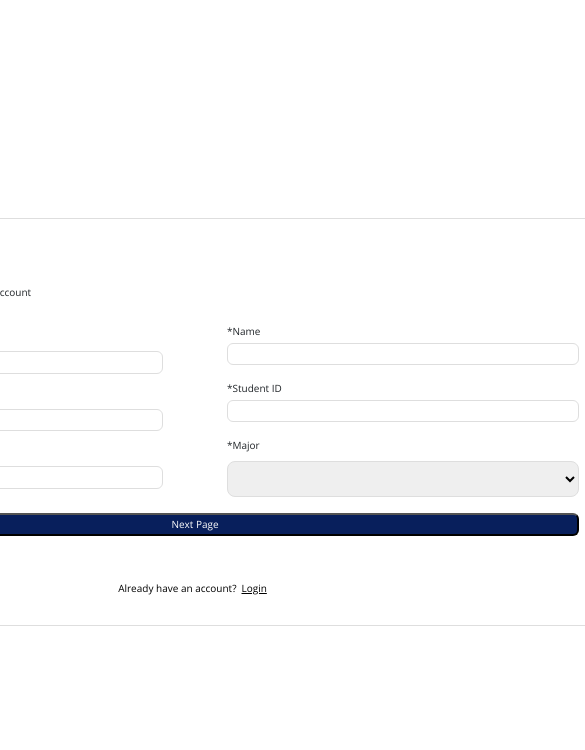
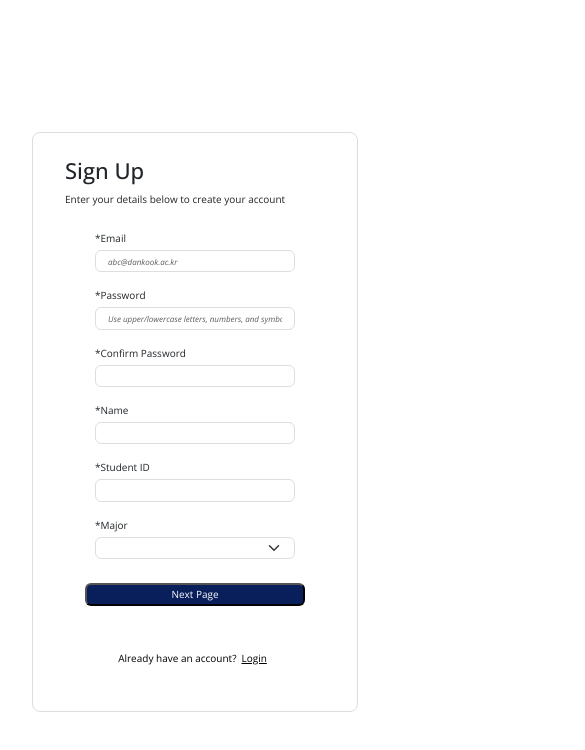
Before and after one commit to userVallen/UniBridge, a React (Create React App) app: page /signup in a window 390 px wide. Shown: the top 750 px of the page, 585 px wide, since content can reach past the window. Built offline with nearby package versions, Linux system fonts and the light colour scheme.

Commit message:
Made login and sign up page responsive

```diff
--- a/public/styles.css
+++ b/public/styles.css
@@ -1,5 +1,14 @@
+body,
+html {
+  overflow-y: auto;
+}
+
 body {
   margin: 0;
+}
+
+html {
+  overflow-y: scroll;
 }
 
 .container {
--- a/src/pages/Login/Login.jsx
+++ b/src/pages/Login/Login.jsx
@@ -1,4 +1,5 @@
 import React from "react";
+import { Container, Form } from "react-bootstrap";
 import sharedStyles from "../../styles/AuthPage.module.css";
 import styles from "./Login.module.css";
 
@@ -14,26 +15,32 @@ function Login() {
 
   return (
     <div className={sharedStyles.app}>
-      <div className={sharedStyles.window}>
-        <div className={sharedStyles.contentContainer}>
-          <h1>Login</h1>
+      <Container className={sharedStyles.window}>
+        <h1 className={sharedStyles.title}>Login</h1>
         <p className={sharedStyles.paragraphWrapper}>
           Enter your email below to login to your account
         </p>
 
-          <form className={sharedStyles.formWrapper} action="">
-            <label htmlFor="">Email</label>
-            <input
+        <Form className={sharedStyles.formWrapper} action="">
+          <Form.Group>
+            <Form.Label htmlFor="" className={sharedStyles.formLabel}>
+              Email
+            </Form.Label>
+            <Form.Control
               className={sharedStyles.inputWrapper}
               type="text"
               placeholder="abc@dankook.ac.kr"
               required
             />
-          </form>
+          </Form.Group>
+        </Form>
 
-          <form className={sharedStyles.formWrapper} action="">
+        <Form className={sharedStyles.formWrapper} action="">
+          <Form.Group>
             <div className={sharedStyles.passwordLabel}>
-              <label htmlFor="">Password</label>
+              <Form.Label htmlFor="" className={sharedStyles.formLabel}>
+                Password
+              </Form.Label>
               <a
                 href="#"
                 className={`${styles.forgotPasswordPrompt} ${sharedStyles.anchorWrapper}`}
@@ -41,7 +48,7 @@ function Login() {
                 Forgot your password?
               </a>
             </div>
-            <input
+            <Form.Control
               className={sharedStyles.inputWrapper}
               type="password"
               id="userPassword"
@@ -51,7 +58,8 @@ function Login() {
               <input type="checkbox" onClick={showPassword} />
               <label>Show password</label>
             </div>
-          </form>
+          </Form.Group>
+        </Form>
 
         <button className={sharedStyles.submitButton}>Login</button>
         <p
@@ -60,13 +68,12 @@ function Login() {
         >
           Don't have an account?
           <span style={{ margin: "5px" }}>
-              <a href="#" className={sharedStyles.anchorWrapper}>
+            <a href="/signup" className={sharedStyles.anchorWrapper}>
               Sign up
             </a>
           </span>
         </p>
-        </div>
-      </div>
+      </Container>
     </div>
   );
 }
--- a/src/pages/SignUp/SignUp.jsx
+++ b/src/pages/SignUp/SignUp.jsx
@@ -1,4 +1,5 @@
 import React, { useState } from "react";
+import { Container } from "react-bootstrap";
 import sharedStyles from "../../styles/AuthPage.module.css";
 import SignUpForm from "./SignUpForm";
 import SurveyForm from "./SurveyForm";
@@ -11,10 +12,9 @@ function SignUp() {
   }
 
   return (
-    <div className={sharedStyles.app}>
-      <div className={sharedStyles.window}>
-        <div className={sharedStyles.contentContainer}>
-          <h1>Sign Up</h1>
+    <Container className={sharedStyles.app}>
+      <Container className={sharedStyles.window}>
+        <h1 className={sharedStyles.title}>Sign Up</h1>
         <p>Enter your details below to create your account</p>
 
         {step === "signup" && <SignUpForm onClick={handleClick} />}
@@ -23,14 +23,13 @@ function SignUp() {
         <p className={sharedStyles.alternatePrompt}>
           Already have an account?
           <span style={{ margin: "5px" }}>
-              <a className={sharedStyles.anchorWrapper} href="#">
+            <a className={sharedStyles.anchorWrapper} href="/login">
               Login
             </a>
           </span>
         </p>
-        </div>
-      </div>
-    </div>
+      </Container>
+    </Container>
   );
 }
 
--- a/src/pages/SignUp/SignUpBox.jsx
+++ b/src/pages/SignUp/SignUpBox.jsx
@@ -1,14 +1,18 @@
 import React from "react";
+import { Form } from "react-bootstrap";
 import sharedStyles from "../../styles/AuthPage.module.css";
 import styles from "./SignUpForm.module.css";
 
 function SignUpBox(props) {
   return (
-    <form className={sharedStyles.formWrapper} action="">
-      <label htmlFor="">{props.label}</label>
+    <Form className={sharedStyles.formWrapper} action="">
+      <Form.Group>
+        <Form.Label htmlFor="" className={sharedStyles.formLabel}>
+          {props.label}
+        </Form.Label>
 
         {props.answerType === "text" && (
-        <input
+          <Form.Control
             className={`${sharedStyles.inputWrapper} ${styles.inputWrapper}`}
             type="text"
             placeholder={props.placeholder}
@@ -17,8 +21,8 @@ function SignUpBox(props) {
         )}
 
         {props.answerType === "select" && (
-        <select
-          className={sharedStyles.selectWrapper}
+          <Form.Select
+            className={`${sharedStyles.selectWrapper} ${styles.selectWrapper}`}
             name={props.name}
             id={props.id}
             required
@@ -26,12 +30,15 @@ function SignUpBox(props) {
             <option value="" disabled selected></option>
             {props.options.map((currentOption) => {
               return (
-              <option value={currentOption.value}>{currentOption.title}</option>
+                <option value={currentOption.value}>
+                  {currentOption.title}
+                </option>
               );
             })}
-        </select>
+          </Form.Select>
         )}
-    </form>
+      </Form.Group>
+    </Form>
   );
 }
 
--- a/src/pages/SignUp/SignUpForm.jsx
+++ b/src/pages/SignUp/SignUpForm.jsx
@@ -1,4 +1,5 @@
 import React from "react";
+import { Row, Col, Container } from "react-bootstrap";
 import SignUpBox from "./SignUpBox";
 import sharedStyles from "../../styles/AuthPage.module.css";
 import styles from "./SignUpForm.module.css";
@@ -6,8 +7,9 @@ import styles from "./SignUpForm.module.css";
 function SignUpForm({ onClick }) {
   return (
     <>
-      <div className={styles.formContainer}>
-        <div className={`${styles.formSubcontainer} ${styles.left}`}>
+      <Container className={styles.formContainer}>
+        <div className={styles.contentRow}>
+          <div className={styles.formSubcontainer}>
             <SignUpBox
               label="*Email"
               answerType="text"
@@ -21,7 +23,7 @@ function SignUpForm({ onClick }) {
             <SignUpBox label="*Confirm Password" answerType="text" />
           </div>
 
-        <div className={`${styles.formSubcontainer} ${styles.right}`}>
+          <div className={styles.formSubcontainer}>
             <SignUpBox label="*Name" answerType="text" />
             <SignUpBox label="*Student ID" answerType="text" />
             <SignUpBox
@@ -37,9 +39,17 @@ function SignUpForm({ onClick }) {
             />
           </div>
         </div>
-      <button className={sharedStyles.submitButton} onClick={onClick}>
+      </Container>
+
+      <Container>
+        <button
+          className={sharedStyles.submitButton}
+          onClick={onClick}
+          style={{ width: "22em" }}
+        >
           Next Page
         </button>
+      </Container>
     </>
   );
 }
--- a/src/pages/SignUp/SignUpForm.module.css
+++ b/src/pages/SignUp/SignUpForm.module.css
@@ -1,24 +1,28 @@
+.contentRow {
+  display: flex;
+  flex-wrap: wrap;
+  justify-content: center;
+  column-gap: 4rem;
+}
+
 .formContainer {
   display: flex;
   align-items: center;
   justify-content: space-between;
   width: fit-content;
+  margin-top: 0.5rem;
+  margin-bottom: 0.5rem;
 }
 
 .formSubcontainer {
   display: flex;
+  flex: 1 1 300px;
   flex-direction: column;
+  align-items: center;
   width: fit-content;
 }
 
-.inputWrapper {
-  width: 22rem;
+.inputWrapper,
+.selectWrapper {
+  width: 25em;
 }
-
-.left {
-  margin-right: 2rem;
-}
-
-.right {
-  margin-left: 2rem;
-}
--- a/src/styles/AuthPage.module.css
+++ b/src/styles/AuthPage.module.css
@@ -12,14 +12,16 @@
 
 .app {
   display: flex;
-  height: 100vh;
   flex-direction: column;
+  min-height: 100vh;
   align-items: center;
   justify-content: center;
   font-family: "Open Sans", sans-serif;
+  /* margin-top: 2rem;
+  margin-bottom: 2rem; */
 }
 
-.contentContainer {
+.window {
   margin: 1.5rem 2rem;
   width: fit-content;
 }
@@ -35,7 +37,6 @@
 .selectWrapper {
   height: 2.25rem;
   border-radius: 8px;
-  margin-top: 0.5rem;
   border: 1px solid rgba(222, 222, 222, 1);
   font-size: 14px;
 }
@@ -69,15 +70,18 @@
   justify-content: center;
   border: 1px solid rgba(222, 222, 222, 1);
   border-radius: 8px;
+  padding: 1.5rem 2rem;
+  width: fit-content;
 }
 
 /* ------- Responsive Styles ------- */
 @media (max-width: 1200px) {
-  .contentContainer {
+  .window {
     font-size: 15px;
   }
 
-  .inputWrapper {
+  .inputWrapper,
+  .selectWrapper {
     height: 2rem;
     font-size: 13px;
   }
@@ -94,11 +98,12 @@
 }
 
 @media (max-width: 992px) {
-  .contentContainer {
+  .window {
     font-size: 14px;
   }
 
-  .inputWrapper {
+  .inputWrapper,
+  .selectWrapper {
     height: 1.8rem;
     font-size: 12px;
   }
@@ -114,15 +119,19 @@
 }
 
 @media (max-width: 768px) {
-  .contentContainer {
+  .window {
     font-size: 12px;
   }
 
-  .inputWrapper {
+  .formLabel {
+    margin-bottom: 0.25rem;
+  }
+
+  .inputWrapper,
+  .selectWrapper {
     height: 1.6rem;
     font-size: 10px;
     border-radius: 6px;
-    margin-top: 0.25rem;
   }
 
   .submitButton {
@@ -139,11 +148,12 @@
 }
 
 @media (max-width: 576px) {
-  .contentContainer {
+  .window > * {
     font-size: 10px;
   }
 
-  .inputWrapper {
+  .inputWrapper,
+  .selectWrapper {
     height: 1.4rem;
     font-size: 8px;
   }
```
Also changed, not shown: .eslintrc.json. Lines whose indentation alone changed are shown as unchanged.
